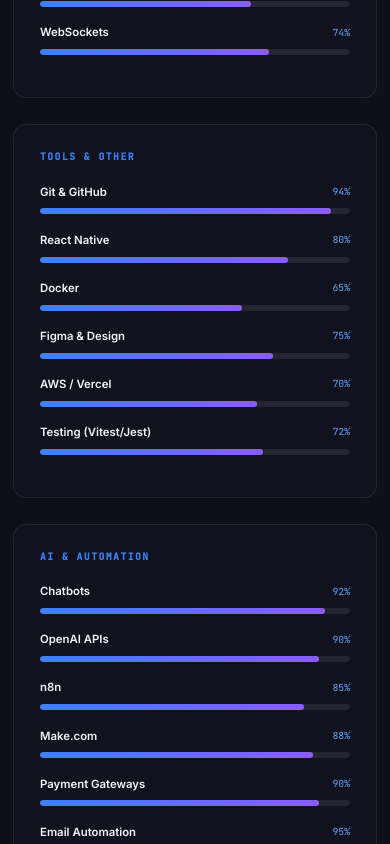
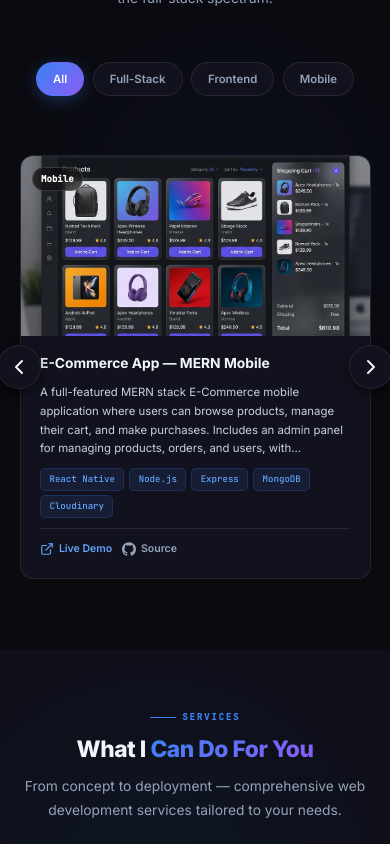
Before and after one commit to sathiswarj/portfolio, a React (Vite) app: page / in a window 390 px wide. Shown: the part 3660-4504 px from the top of the page. Built offline with nearby package versions, Linux system fonts and the light colour scheme.

Commit message:
first commit

```diff
--- a/src/components/About.jsx
+++ b/src/components/About.jsx
@@ -76,7 +76,7 @@
           viewport={{ once: true, margin: '-50px' }}
           style={{
             display: 'grid',
-            gridTemplateColumns: 'repeat(auto-fit, minmax(220px, 1fr))',
+            gridTemplateColumns: 'repeat(auto-fit, minmax(min(100%, 220px), 1fr))',
             gap: '1.25rem',
             marginBottom: '4rem',
           }}
@@ -105,7 +105,7 @@
         </motion.div>
 
         {/* Work Experience section — commented out
-        <div style={{ display: 'grid', gridTemplateColumns: 'repeat(auto-fit, minmax(300px, 1fr))', gap: '3rem' }}>
+        <div style={{ display: 'grid', gridTemplateColumns: 'repeat(auto-fit, minmax(min(100%, 300px), 1fr))', gap: '3rem' }}>
           <motion.div
             initial={{ opacity: 0, x: -30 }}
             whileInView={{ opacity: 1, x: 0 }}
--- a/src/components/Contact.jsx
+++ b/src/components/Contact.jsx
@@ -97,7 +97,7 @@
 
         <div style={{
           display: 'grid',
-          gridTemplateColumns: 'repeat(auto-fit, minmax(280px, 1fr))',
+          gridTemplateColumns: 'repeat(auto-fit, minmax(min(100%, 280px), 1fr))',
           gap: '3rem',
           alignItems: 'start',
         }}>
@@ -185,6 +185,7 @@
             whileInView={{ opacity: 1, x: 0 }}
             viewport={{ once: true }}
             transition={{ duration: 0.6 }}
+            className="contact-form-wrapper"
           >
             <form onSubmit={handleSubmit} noValidate>
               <div style={{ display: 'grid', gridTemplateColumns: '1fr 1fr', gap: '1rem', marginBottom: '1rem' }} className="form-row">
--- a/src/components/Projects.jsx
+++ b/src/components/Projects.jsx
@@ -1,9 +1,10 @@
-import { useState } from 'react'
+import { useState, useRef } from 'react'
 import { motion, AnimatePresence } from 'framer-motion'
-import { ExternalLink } from 'lucide-react'
+import { ExternalLink, ChevronLeft, ChevronRight } from 'lucide-react'
 import { SiGithub } from 'react-icons/si'
 import SectionHeading from './SectionHeading'
 import { projects, projectCategories } from '../data/projects'
+import { useDraggableScroll } from '../hooks/useDraggableScroll'
 
 const containerVariants = {
   hidden: {},
@@ -115,6 +116,17 @@
 
 export default function Projects() {
   const [activeCategory, setActiveCategory] = useState('All')
+  const scrollRef = useRef(null)
+
+  useDraggableScroll(scrollRef)
+
+  const scroll = (direction) => {
+    if (scrollRef.current) {
+      const { clientWidth } = scrollRef.current
+      const scrollAmount = direction === 'left' ? -clientWidth : clientWidth
+      scrollRef.current.scrollBy({ left: scrollAmount, behavior: 'smooth' })
+    }
+  }
 
   const filtered = activeCategory === 'All'
     ? projects
@@ -163,16 +175,14 @@
           ))}
         </motion.div>
 
-        {/* Project grid */}
+        {/* Project grid and buttons wrapper */}
+        <div style={{ position: 'relative' }}>
           <motion.div
             variants={containerVariants}
             initial="hidden"
             animate="visible"
-          style={{
-            display: 'grid',
-            gridTemplateColumns: 'repeat(auto-fill, minmax(300px, 1fr))',
-            gap: '1.5rem',
-          }}
+            className="projects-grid"
+            ref={scrollRef}
           >
             <AnimatePresence mode="popLayout">
               {filtered.map(project => (
@@ -180,6 +190,17 @@
               ))}
             </AnimatePresence>
           </motion.div>
+
+          {/* Navigation Buttons */}
+          <div className="projects-nav-buttons">
+            <button onClick={() => scroll('left')} className="left-btn" aria-label="Previous project">
+              <ChevronLeft size={24} />
+            </button>
+            <button onClick={() => scroll('right')} className="right-btn" aria-label="Next project">
+              <ChevronRight size={24} />
+            </button>
+          </div>
+        </div>
       </div>
     </section>
   )
--- a/src/components/Services.jsx
+++ b/src/components/Services.jsx
@@ -1,7 +1,9 @@
+import { useRef } from 'react'
 import { motion } from 'framer-motion'
 import { CheckCircle2 } from 'lucide-react'
 import SectionHeading from './SectionHeading'
 import { services } from '../data/services'
+import { useDraggableScroll } from '../hooks/useDraggableScroll'
 
 const containerVariants = {
   hidden: {},
@@ -13,6 +15,9 @@
 }
 
 export default function Services() {
+  const scrollRef = useRef(null)
+  useDraggableScroll(scrollRef)
+
   return (
     <section id="services" className="section" style={{ background: 'var(--bg-secondary)' }}>
       <div className="orb orb-cyan" style={{ width: 350, height: 350, top: '10%', left: '-5%', opacity: 0.1 }} />
@@ -33,6 +38,7 @@
           viewport={{ once: true, margin: '-50px' }}
           className="services-grid"
           style={{ marginTop: '3rem' }}
+          ref={scrollRef}
         >
           {services.map((service) => {
             const Icon = service.icon
--- a/src/components/Skills.jsx
+++ b/src/components/Skills.jsx
@@ -2,6 +2,7 @@
 import { useRef } from 'react'
 import SectionHeading from './SectionHeading'
 import { skillGroups } from '../data/skills'
+import { useDraggableScroll } from '../hooks/useDraggableScroll'
 
 function SkillBar({ name, level, delay }) {
   const ref = useRef(null)
@@ -33,6 +34,9 @@
 }
 
 export default function Skills() {
+  const scrollRef = useRef(null)
+  useDraggableScroll(scrollRef)
+
   return (
     <section id="skills" className="section" style={{ background: 'var(--bg-secondary)' }}>
       <div className="container">
@@ -45,11 +49,7 @@
 
         />
 
-        <div style={{
-          display: 'grid',
-          gridTemplateColumns: 'repeat(auto-fit, minmax(280px, 1fr))',
-          gap: '2rem',
-        }}>
+        <div className="skills-grid" ref={scrollRef}>
           {skillGroups.map((group, gi) => (
             <motion.div
               key={group.label}
--- a/src/data/projects.js
+++ b/src/data/projects.js
@@ -25,7 +25,7 @@
     description:
       'A complete hospital appointment booking platform where patients can search doctors by specialization, book appointments, and manage their healthcare. Features real-time availability and an admin dashboard for clinic management.',
     image: hospital,
-    category: 'Full-Stack',
+    category: 'Frontend',
     tags: ['React', 'Node.js', 'Express', 'MongoDB', 'Tailwind CSS'],
     liveUrl: 'https://nova-clinic-seven.vercel.app/',
     githubUrl: 'https://github.com/sathiswarj/Hospital-appointment',
--- /dev/null
+++ b/src/hooks/useDraggableScroll.js
@@ -0,0 +1,59 @@
+import { useEffect } from 'react';
+
+export function useDraggableScroll(ref) {
+  useEffect(() => {
+    const ele = ref.current;
+    if (!ele) return;
+
+    let isDragging = false;
+    let startX;
+    let scrollLeft;
+
+    const onMouseDown = (e) => {
+      // Only apply for main mouse button
+      if (e.button !== 0) return;
+      isDragging = true;
+      startX = e.pageX - ele.offsetLeft;
+      scrollLeft = ele.scrollLeft;
+      ele.style.cursor = 'grabbing';
+      ele.style.scrollSnapType = 'none';
+      ele.style.scrollBehavior = 'auto'; // Disable smooth scroll while dragging
+    };
+
+    const onMouseLeave = () => {
+      if (!isDragging) return;
+      isDragging = false;
+      ele.style.cursor = '';
+      ele.style.scrollSnapType = '';
+      ele.style.scrollBehavior = '';
+    };
+
+    const onMouseUp = () => {
+      if (!isDragging) return;
+      isDragging = false;
+      ele.style.cursor = '';
+      ele.style.scrollSnapType = '';
+      ele.style.scrollBehavior = '';
+    };
+
+    const onMouseMove = (e) => {
+      if (!isDragging) return;
+      e.preventDefault();
+      const x = e.pageX - ele.offsetLeft;
+      const walk = (x - startX) * 1.5; // Scroll speed multiplier
+      ele.scrollLeft = scrollLeft - walk;
+    };
+
+    ele.addEventListener('mousedown', onMouseDown);
+    ele.addEventListener('mouseleave', onMouseLeave);
+    ele.addEventListener('mouseup', onMouseUp);
+    ele.addEventListener('mousemove', onMouseMove);
+
+    return () => {
+      ele.removeEventListener('mousedown', onMouseDown);
+      ele.removeEventListener('mouseleave', onMouseLeave);
+      ele.removeEventListener('mouseup', onMouseUp);
+      ele.removeEventListener('mousemove', onMouseMove);
+    };
+  }, [ref]);
+}
--- a/src/index.css
+++ b/src/index.css
@@ -146,7 +146,117 @@
   .services-grid { grid-template-columns: repeat(2, 1fr); }
 }
 @media (max-width: 768px) {
-  .services-grid { grid-template-columns: 1fr; }
+  .services-grid {
+    display: flex;
+    flex-wrap: nowrap;
+    overflow-x: auto;
+    scroll-snap-type: x mandatory;
+    scroll-behavior: smooth;
+    -ms-overflow-style: none;
+    scrollbar-width: none;
+    gap: 1rem;
+    padding: 1.5rem 0.5rem; /* added top/bottom padding to prevent clipping */
+  }
+  .services-grid::-webkit-scrollbar {
+    display: none;
+  }
+  .services-grid > * {
+    flex: 0 0 85%;
+    scroll-snap-align: center;
+  }
+}
+
+.skills-grid {
+  display: grid;
+  grid-template-columns: repeat(auto-fit, minmax(min(100%, 280px), 1fr));
+  gap: 2rem;
+}
+@media (max-width: 768px) {
+  .skills-grid {
+    display: flex;
+    flex-wrap: nowrap;
+    overflow-x: auto;
+    scroll-snap-type: x mandatory;
+    scroll-behavior: smooth;
+    -ms-overflow-style: none;
+    scrollbar-width: none;
+    gap: 1rem;
+    padding: 1.5rem 0.5rem;
+  }
+  .skills-grid::-webkit-scrollbar {
+    display: none;
+  }
+  .skills-grid > * {
+    flex: 0 0 85%;
+    scroll-snap-align: center;
+  }
+}
+
+.projects-grid {
+  display: grid;
+  grid-template-columns: repeat(auto-fill, minmax(min(100%, 300px), 1fr));
+  gap: 1.5rem;
+}
+
+.projects-nav-buttons {
+  display: none;
+}
+
+@media (max-width: 768px) {
+  .projects-grid {
+    display: flex;
+    flex-wrap: nowrap;
+    overflow-x: auto;
+    scroll-snap-type: x mandatory;
+    scroll-behavior: smooth;
+    -ms-overflow-style: none;
+    scrollbar-width: none;
+    padding: 1.5rem 0.5rem;
+  }
+  .projects-grid::-webkit-scrollbar {
+    display: none;
+  }
+  .projects-grid > * {
+    flex: 0 0 100%;
+    scroll-snap-align: center;
+  }
+
+  .projects-nav-buttons {
+    display: flex;
+    position: absolute;
+    top: 50%;
+    transform: translateY(-50%);
+    width: 100%;
+    justify-content: space-between;
+    pointer-events: none;
+    z-index: 10;
+  }
+  .projects-nav-buttons button {
+    pointer-events: auto;
+    border-radius: 50%;
+    width: 44px;
+    height: 44px;
+    display: flex;
+    align-items: center;
+    justify-content: center;
+    padding: 0;
+    box-shadow: 0 4px 12px rgba(0,0,0,0.5);
+    background: var(--surface);
+    border: 1px solid var(--border);
+    color: var(--heading);
+    cursor: pointer;
+    transition: all 0.2s ease;
+  }
+  .projects-nav-buttons button:hover {
+    background: var(--surface-2);
+    transform: scale(1.05);
+  }
+  .projects-nav-buttons .left-btn {
+    transform: translateX(-16px);
+  }
+  .projects-nav-buttons .right-btn {
+    transform: translateX(16px);
+  }
 }
 
 .scroll-indicator {
@@ -432,7 +542,15 @@
 /* ─── Responsive helpers ─────────────────────────────── */
 @media (max-width: 768px) {
   .section { padding: 5rem 1.25rem; }
+  .contact-form-wrapper {
+    width: 90%;
+    margin: 0 auto;
+  }
 }
 @media (max-width: 480px) {
   .section { padding: 4rem 1rem; }
+  .contact-form-wrapper {
+    width: 94%;
+    margin: 0 auto;
+  }
 }
```
Lines whose indentation alone changed are shown as unchanged.
